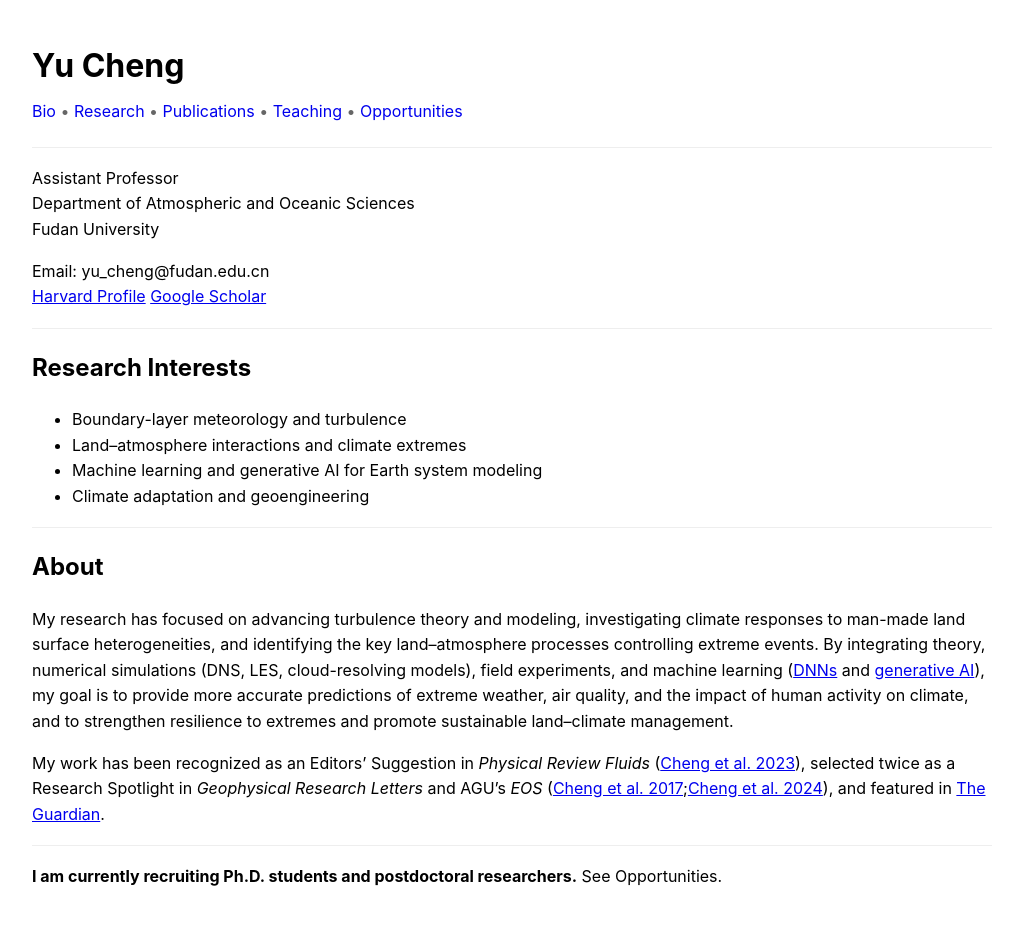
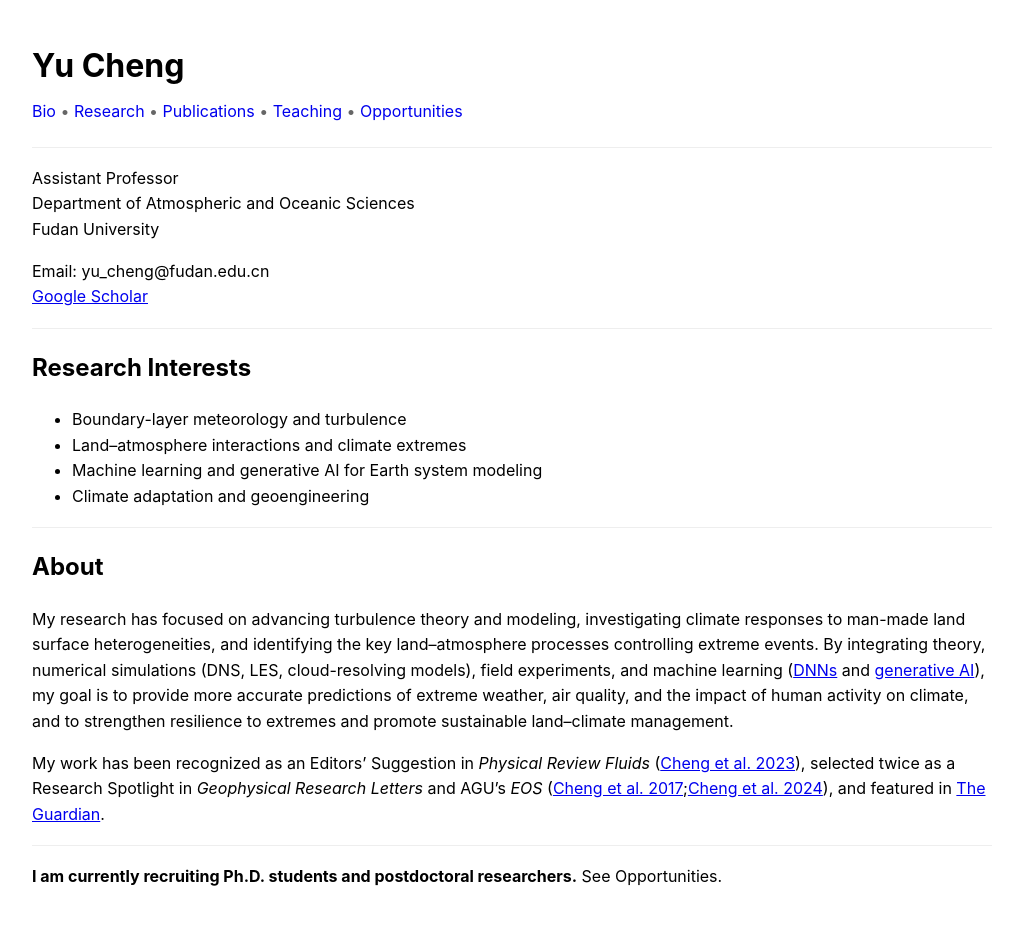
Before and after one commit to yc2965/yc2965.github.io, a Jekyll site: the page built from index.md, in a window 1280 px wide. Shown: the whole page, without its empty margins (128-1151 px from the left). Built offline with Jekyll 4.4.1, drawn with Linux system fonts in a browser that asks for light colours; our own code applies the rules of GitHub Pages for plain Markdown files.

Commit message:
Update index.md

```diff
--- a/index.md
+++ b/index.md
@@ -3,7 +3,6 @@ Department of Atmospheric and Oceanic Sciences
 Fudan University
 
 Email: yu_cheng@fudan.edu.cn
-[Harvard Profile](https://yucheng.scholars.harvard.edu/bio)
 [Google Scholar](https://scholar.google.com/citations?user=hAJOxTkAAAAJ&hl=en)
 
 ---
```
